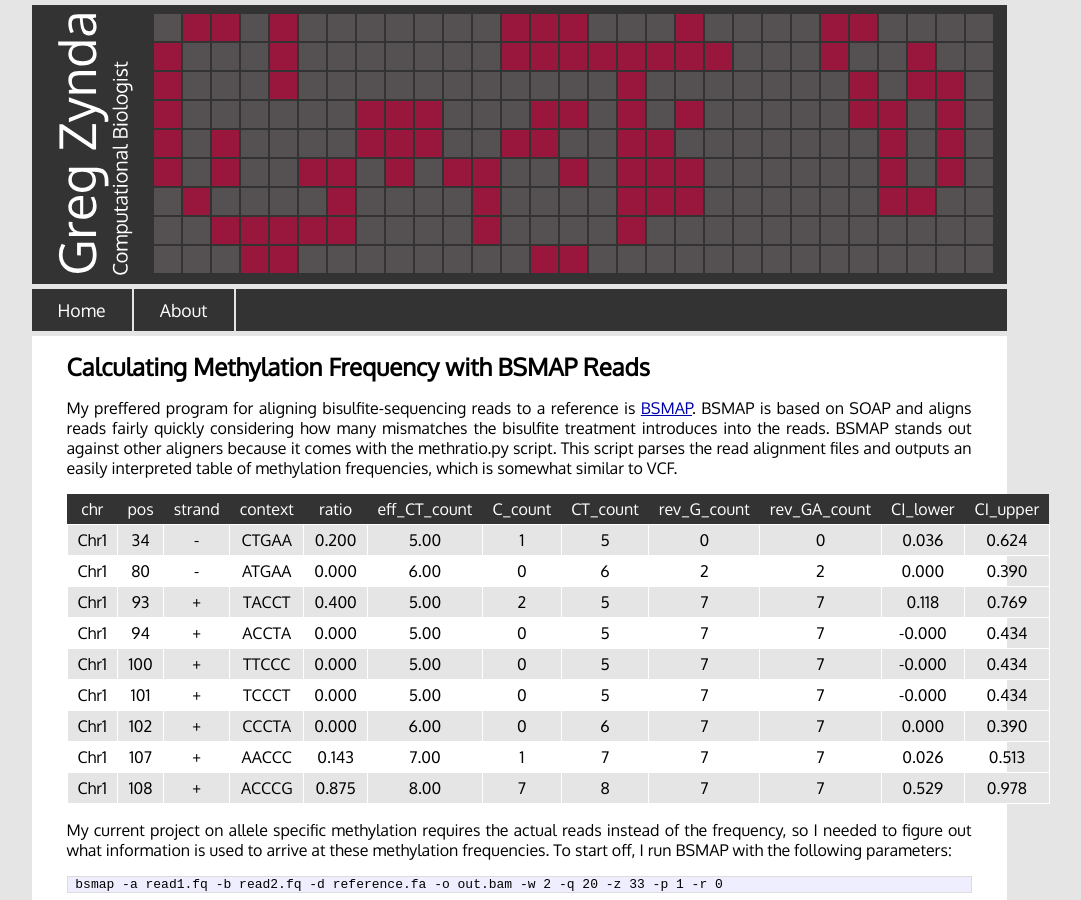
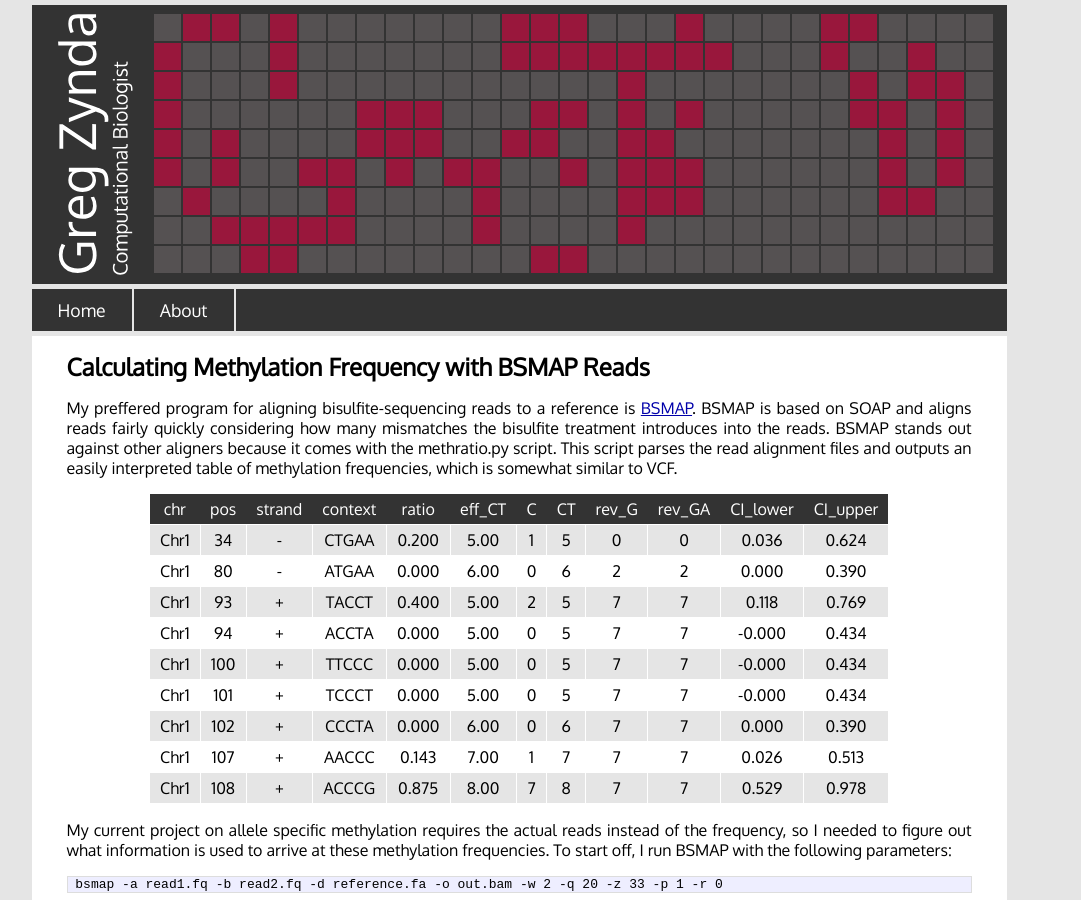
Before and after one commit to zyndagj/zyndagj.github.io, a Jekyll site: the page built from _posts/2014-06-10-bsmap-frequency-recovery.markdown, in a window 1280 px wide and 900 px high. Shown: the whole window, without its empty margins (121-1202 px from the left). Built offline with Jekyll 4.4.1, drawn with Linux system fonts in a browser that asks for light colours; Markdown is read by kramdown in place of the engine named in the settings.

Commit message:
truncated names

```diff
--- a/_posts/2014-06-10-bsmap-frequency-recovery.markdown
+++ b/_posts/2014-06-10-bsmap-frequency-recovery.markdown
@@ -6,7 +6,7 @@ categories: bsmap methylation asm
 ---
 My preffered program for aligning bisulfite-sequencing reads to a reference is [BSMAP](https://sites.google.com/a/brown.edu/bioinformatics-in-biomed/bsmap-for-methylation). BSMAP is based on SOAP and aligns reads fairly quickly considering how many mismatches the bisulfite treatment introduces into the reads. BSMAP stands out against other aligners because it comes with the methratio.py script. This script parses the read alignment files and outputs an easily interpreted table of methylation frequencies, which is somewhat similar to VCF.
 
-| chr | pos | strand | context | ratio | eff_CT_count | C_count | CT_count | rev_G_count | rev_GA_count | CI_lower | CI_upper |
+| chr | pos | strand | context | ratio | eff_CT | C | CT | rev_G | rev_GA | CI_lower | CI_upper |
 |:---:|:---:|:------:|:-------:|:-----:|:------------:|:-------:|:--------:|:-----------:|:------------:|:--------:|:--------:|
 | Chr1 | 34 | - | CTGAA | 0.200 | 5.00 | 1 | 5 | 0 | 0 | 0.036 | 0.624 |
 | Chr1 | 80 | - | ATGAA | 0.000 | 6.00 | 0 | 6 | 2 | 2 | 0.000 | 0.390 |
```
